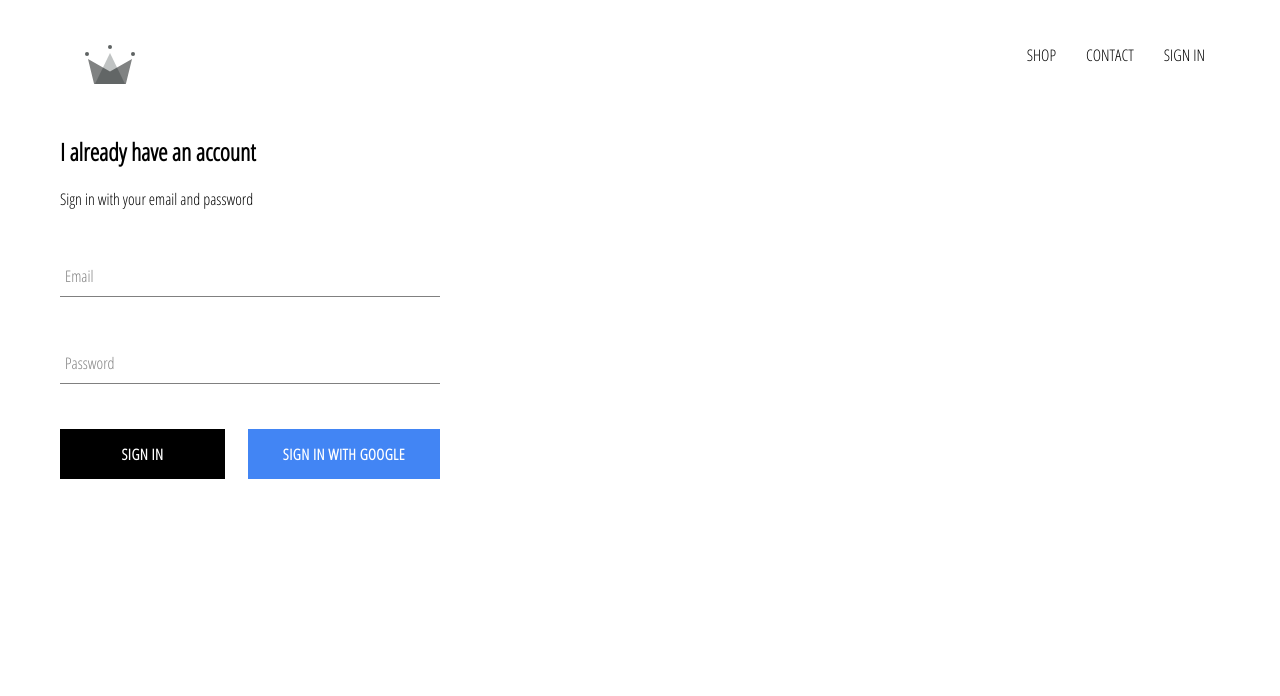
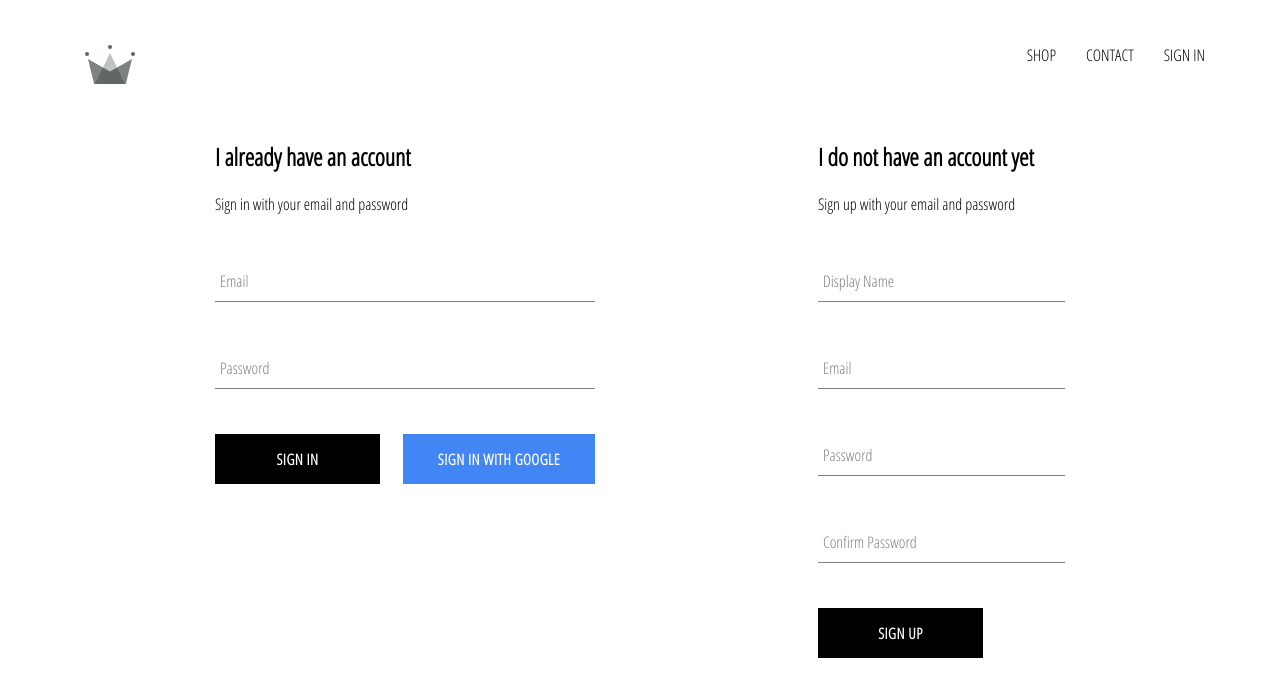
Before and after one commit to amitbad/crwn-clothing, a React (Create React App) app: page /signin in a window 1280 px wide. Shown: the top 696 px of the page. Built offline with nearby package versions, Linux system fonts and the light colour scheme; no server answers.

Commit message:
implemented Signup page functionality to store details in firestore

```diff
--- a/src/App.js
+++ b/src/App.js
@@ -5,7 +5,7 @@
 import ShopPage from './pages/shop/shop.component';
 import Header from './components/header/header.component';
 import SignInSignUpPage from './pages/sign-in-sing-up/sign-in-sign-up.component';
-import { auth } from './firebase/firebase.utils';
+import { auth, createUserProfileDocument } from './firebase/firebase.utils';
 
 class App extends React.Component {
 	constructor() {
@@ -16,16 +16,27 @@
 	}
 
 	unsubscribeFromAuth = null;
+
 	componentDidMount() {
-		this.unsubscribeFromAuth = auth.onAuthStateChanged((user) => {
-			this.setState({ currentUser: user });
+		this.unsubscribeFromAuth = auth.onAuthStateChanged(async (userAuth) => {
+			if (userAuth) {
+				const userRef = await createUserProfileDocument(userAuth);
 
-			console.log(user);
+				userRef.onSnapshot((snapshot) => {
+					this.setState({
+						currentUser: { id: snapshot.id, ...snapshot.data() },
+					});
+
+					console.log(this.state);
+				});
+			} else {
+				this.setState({ currentUser: userAuth });
+			}
 		});
 	}
 
 	componentWillUnmount() {
-		this.unsubscribeFromAuth()
+		this.unsubscribeFromAuth();
 	}
 
 	render() {
--- /dev/null
+++ b/src/components/sign-up/sign-up.component.jsx
@@ -0,0 +1,68 @@
+import React from 'react';
+import FormInput from '../form-input/form-input.component';
+import CustomButton from '../custom-button/custom-button.component';
+import { auth, createUserProfileDocument } from '../../firebase/firebase.utils';
+
+class Signup extends React.Component {
+	constructor() {
+		super();
+
+		this.state = {
+			displayName: '',
+			email: '',
+			password: '',
+			confirmPassword: '',
+		};
+	}
+
+	handleSubmit = async (event) => {
+		event.preventDefault();
+
+		const { displayName, email, password, confirmPassword } = this.state;
+
+		if (password !== confirmPassword) {
+			alert('Password don`t match');
+			return;
+		}
+
+		try {
+			const { user } = await auth.createUserWithEmailAndPassword(email, password);
+
+			await createUserProfileDocument(user, { displayName });
+			this.setState({
+				displayName: '',
+				email: '',
+				password: '',
+				confirmPassword: '',
+			});
+		} catch (error) {
+			console.log(error);
+		}
+	};
+
+	handleChange = (event) => {
+		const { name, value } = event.target;
+		this.setState({ [name]: value });
+	};
+
+	render() {
+		const { displayName, email, password, confirmPassword } = this.state;
+
+		return (
+			<div className='sign-up'>
+				<h2 className='title'>I do not have an account yet</h2>
+				<span>Sign up with your email and password</span>
+
+				<form className='sign-up-form' onSubmit={this.handleSubmit}>
+					<FormInput type='text' name='displayName' value={displayName} onChange={this.handleChange} label='Display Name' required />
+					<FormInput type='email' name='email' value={email} onChange={this.handleChange} label='Email' required />
+					<FormInput type='password' name='password' value={password} onChange={this.handleChange} label='Password' required />
+					<FormInput type='password' name='confirmPassword' value={confirmPassword} onChange={this.handleChange} label='Confirm Password' required />
+					<CustomButton type='submit'>SIGN UP</CustomButton>
+				</form>
+			</div>
+		);
+	}
+}
+
+export default Signup;
--- /dev/null
+++ b/src/components/sign-up/sign-up.styles.scss
@@ -0,0 +1,9 @@
+.sign-up {
+	display: flex;
+	flex-direction: column;
+	width: 380px;
+
+	.title {
+		margin: 10px 0px;
+	}
+}
--- a/src/firebase/firebase.utils.js
+++ b/src/firebase/firebase.utils.js
@@ -20,6 +20,25 @@
 export const auth = firebase.auth();
 export const firestore = firebase.firestore();
 
+export const createUserProfileDocument = async (userAuth, additionalData) => {
+	if (!userAuth) return;
+
+	const userRef = firestore.doc(`user/${userAuth.uid}`);
+	const snapshot = await userRef.get();
+
+	if (!snapshot.exists) {
+		const { displayName, email } = userAuth;
+		const createdAt = new Date();
+		try {
+			await userRef.set({ displayName, email, createdAt, ...additionalData });
+		} catch (error) {
+			console.log('🩸Error creating user ', error.message);
+		}
+	}
+
+	return userRef;
+};
+
 const provider = new firebase.auth.GoogleAuthProvider();
 provider.setCustomParameters({ prompt: 'select_account' });
 export const signInWithGoogle = () => auth.signInWithPopup(provider);
--- a/src/pages/sign-in-sing-up/sign-in-sign-up.component.jsx
+++ b/src/pages/sign-in-sing-up/sign-in-sign-up.component.jsx
@@ -1,10 +1,12 @@
 import './sign-in-sign-up.styles.scss';
 import SignIn from '../../components/sign-in/sign-in.component';
+import Signup from '../../components/sign-up/sign-up.component';
 
 const SignInSignUpPage = () => {
 	return (
 		<div className='sign-in-and-sign-up'>
 			<SignIn />
+			<Signup />
 		</div>
 	);
 };
--- a/src/pages/sign-in-sing-up/sign-in-sign-up.styles.scss
+++ b/src/pages/sign-in-sing-up/sign-in-sign-up.styles.scss
@@ -0,0 +1,6 @@
+.sign-in-and-sign-up {
+	width: 850px;
+	display: flex;
+	justify-content: space-between;
+	margin: 30px auto;
+}
```
